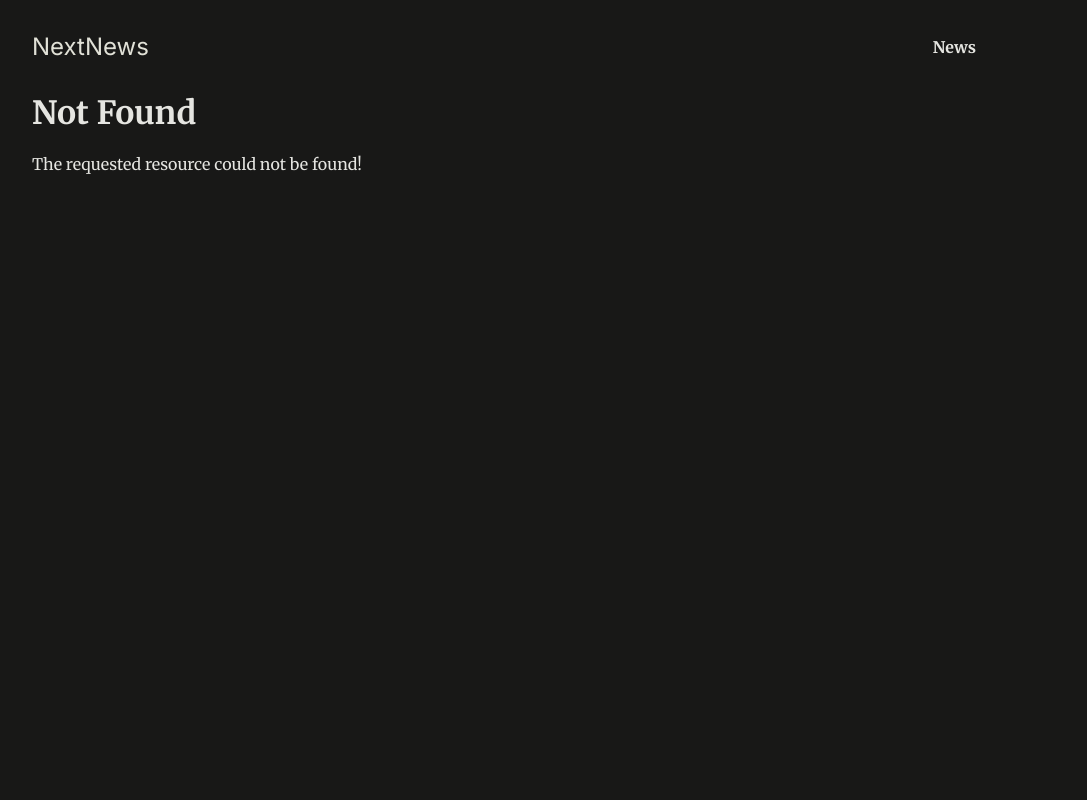
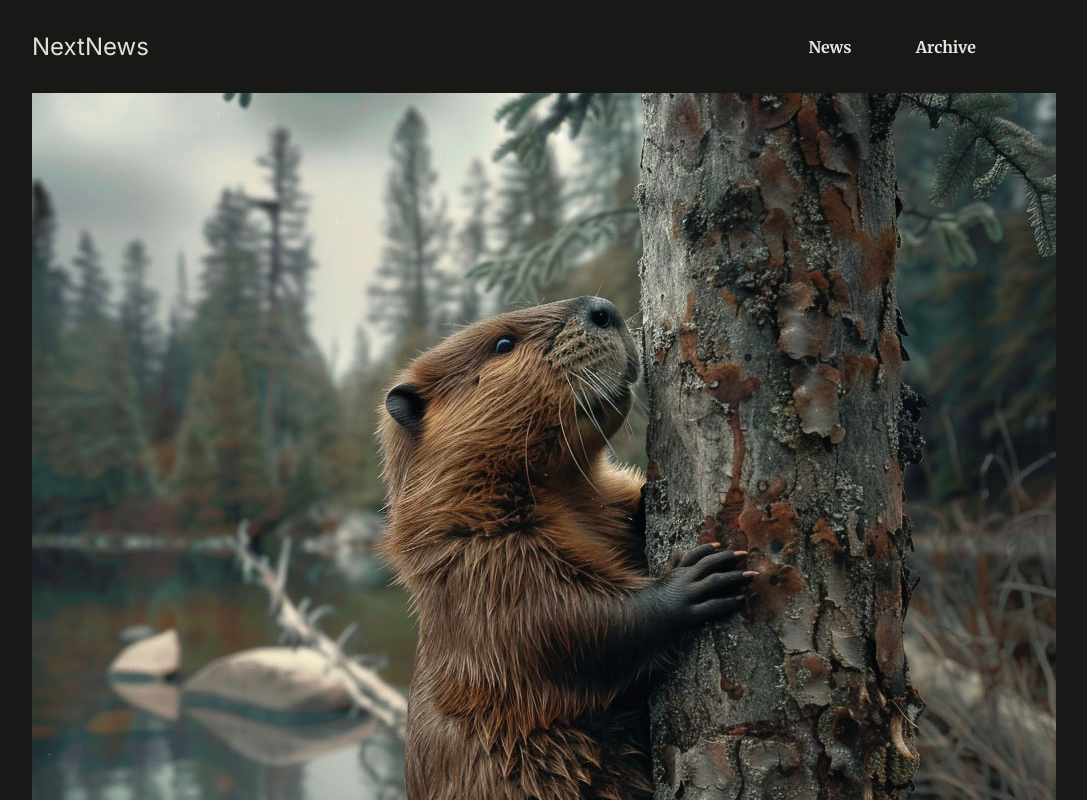
Before and after one commit to vikrantaroraa/next-js-news-app, a Next.js app: page /news/beaver-plague/image in a window 1280 px wide. Before the commit this address had no page. Shown: the top 800 px of the page, without its empty margins (128-1215 px from the left). Built offline with nearby package versions, Linux system fonts and the light colour scheme.

Commit message:
feat: added intercepted route for viewing the image on clicking the news article

```diff
--- /dev/null
+++ b/app/news/[newsSlug]/@modal/default.js
@@ -0,0 +1,7 @@
+import React from "react";
+
+const ModalDefaultPage = () => {
+  return null;
+};
+
+export default ModalDefaultPage;
--- /dev/null
+++ b/app/news/[newsSlug]/image/page.js
@@ -0,0 +1,23 @@
+import { DUMMY_NEWS } from "@/dummy-news";
+import { notFound } from "next/navigation";
+import React from "react";
+
+const ImagePage = ({ params }) => {
+  const newsItemSlug = params.newsSlug;
+  const newsItem = DUMMY_NEWS.find(
+    (newsItem) => newsItem.slug === newsItemSlug
+  );
+
+  if (!newsItem) {
+    notFound();
+  }
+  return (
+    <>
+      <div className="fullscreen-image">
+        <img src={`/images/news/${newsItem.image}`} alt={newsItem.title} />
+      </div>
+    </>
+  );
+};
+
+export default ImagePage;
--- /dev/null
+++ b/app/news/[newsSlug]/layout.js
@@ -0,0 +1,12 @@
+import React from "react";
+
+const NewsDetailLayout = ({ children, modal }) => {
+  return (
+    <>
+      {modal}
+      {children}
+    </>
+  );
+};
+
+export default NewsDetailLayout;
--- a/app/news/[newsSlug]/page.js
+++ b/app/news/[newsSlug]/page.js
@@ -1,4 +1,5 @@
 import { DUMMY_NEWS } from "@/dummy-news";
+import Link from "next/link";
 import { notFound, useSearchParams } from "next/navigation";
 import React from "react";
 
@@ -13,7 +14,9 @@ const NewsDetailPage = ({ params }) => {
   return (
     <article className="news-article">
       <header>
-        <img src={`/images/news/${newsItem.image}`} alt={newsItem.title} />
+        <Link href={`/news/${newsItem.slug}/image`}>
+          <img src={`/images/news/${newsItem.image}`} alt={newsItem.title} />
+        </Link>
         <h1>{newsItem.title}</h1>
         <time dateTime={newsItem.date}>{newsItem.date}</time>
       </header>
--- a/components/main-header.js
+++ b/components/main-header.js
@@ -1,4 +1,5 @@
 import Link from "next/link";
+import NavLink from "./nav-link";
 
 export default function MainHeader() {
   return (
@@ -9,7 +10,10 @@ export default function MainHeader() {
       <nav>
         <ul>
           <li>
-            <Link href="/news">News</Link>
+            <NavLink href={"/news"}>News</NavLink>
+          </li>
+          <li>
+            <NavLink href={"/archive"}>Archive</NavLink>
           </li>
         </ul>
       </nav>
--- /dev/null
+++ b/components/nav-link.js
@@ -0,0 +1,17 @@
+"use client";
+
+import Link from "next/link";
+import React from "react";
+import { usePathname } from "next/navigation";
+
+const NavLink = ({ href, children }) => {
+  const path = usePathname();
+
+  return (
+    <Link href={href} className={path === href ? "active" : undefined}>
+      {children}
+    </Link>
+  );
+};
+
+export default NavLink;
```
Also changed, not shown: app/news/[newsSlug]/@modal/(.)image/page.js (added, +27 -0 lines).
